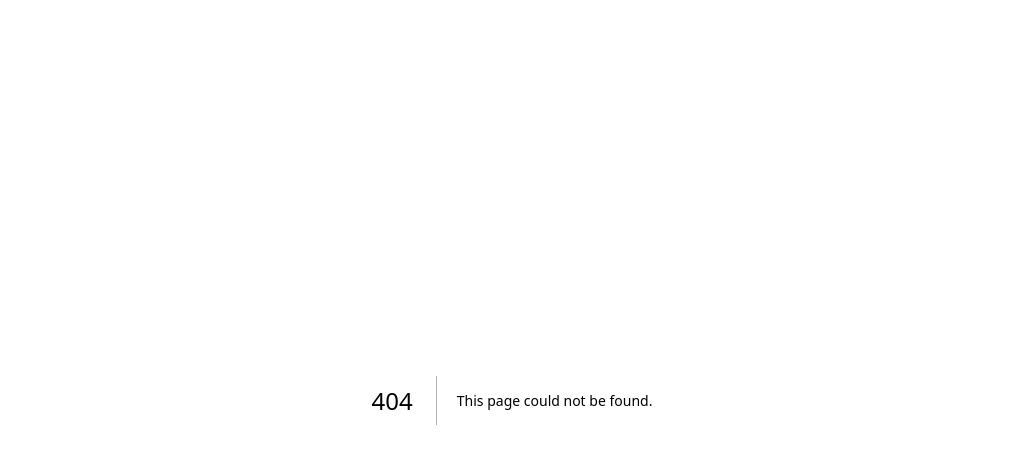
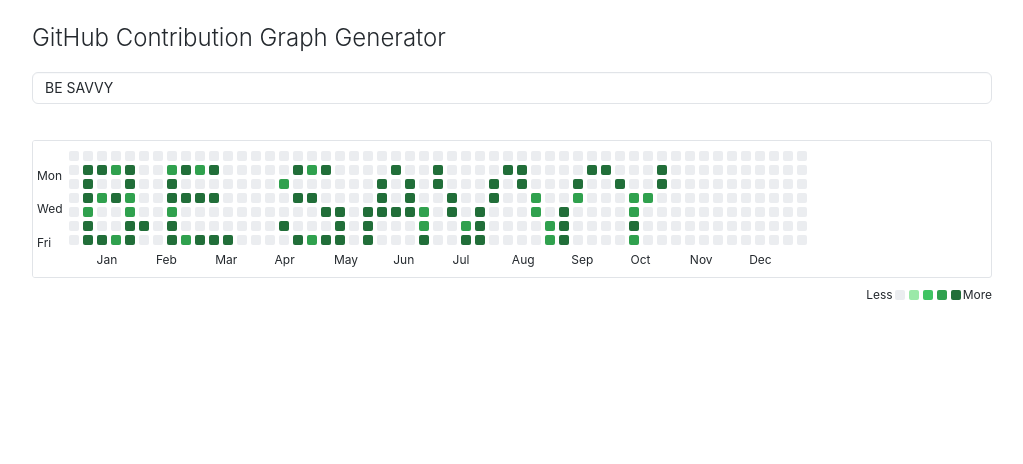
Before and after one commit to cookabc/app-universe, a Next.js app: page /contribution-graph in a window 1280 px wide. Before the commit this address had no page. Shown: the top 464 px of the page, without its empty margins (128-1151 px from the left). Built offline with nearby package versions, Linux system fonts and the light colour scheme.

Commit message:
feat: Add ContributionGraph module and page

```diff
--- /dev/null
+++ b/src/app/contribution-graph/ContributionGraph.module.css
@@ -0,0 +1,126 @@
+.container {
+	max-width: 1000px;
+	margin: 0 auto;
+	padding: 20px;
+	font-family:
+		-apple-system, BlinkMacSystemFont, Segoe UI, Helvetica, Arial, sans-serif, Apple Color Emoji, Segoe UI Emoji;
+	color: #24292e;
+}
+
+.container h1 {
+	font-size: 24px;
+	font-weight: 300;
+	margin-bottom: 16px;
+}
+
+.input {
+	width: 100%;
+	padding: 5px 12px;
+	font-size: 14px;
+	line-height: 20px;
+	color: #24292e;
+	vertical-align: middle;
+	background-color: #ffffff;
+	background-repeat: no-repeat;
+	background-position: right 8px center;
+	border: 1px solid #e1e4e8;
+	border-radius: 6px;
+	outline: none;
+	box-shadow: inset 0 1px 0 rgba(225, 228, 232, 0.2);
+	margin-bottom: 16px;
+}
+
+.graphContainer {
+	margin-top: 20px;
+	overflow-x: auto;
+}
+
+.graph {
+	display: flex;
+	border: 1px solid #e1e4e8;
+	border-radius: 3px;
+	overflow: hidden;
+	margin-bottom: 8px;
+}
+
+.weekdays {
+	display: flex;
+	flex-direction: column;
+	justify-content: space-between;
+	padding: 10px 4px;
+	font-size: 12px;
+	color: #24292e;
+	text-align: left;
+	background-color: #ffffff;
+}
+
+.weekday {
+	height: 15px;
+	line-height: 15px;
+}
+
+.gridAndMonths {
+	display: flex;
+	flex-direction: column;
+	background-color: #ffffff;
+	padding: 8px 0;
+}
+
+.grid {
+	display: flex;
+}
+
+.gridColumn {
+	display: flex;
+	flex-direction: column;
+}
+
+.gridCell {
+	width: 10px;
+	height: 10px;
+	margin: 2px;
+	border-radius: 2px;
+}
+
+.months {
+	display: flex;
+	font-size: 12px;
+	color: #24292e;
+	padding-left: 30px;
+	margin-top: 4px;
+}
+
+.month {
+	width: calc(100% / 12);
+	text-align: left;
+}
+
+.legend {
+	display: flex;
+	align-items: center;
+	justify-content: flex-end;
+	margin-top: 4px;
+	font-size: 12px;
+	color: #24292e;
+}
+
+.legendCell {
+	width: 10px;
+	height: 10px;
+	margin: 0 2px;
+	border-radius: 2px;
+}
+
+@media (max-width: 767px) {
+	.container {
+		padding: 10px;
+	}
+	.gridCell {
+		width: 8px;
+		height: 8px;
+		margin: 1px;
+	}
+	.weekdays {
+		padding-right: 5px;
+	}
+}
--- /dev/null
+++ b/src/app/contribution-graph/page.tsx
@@ -0,0 +1,141 @@
+"use client";
+
+import { useEffect, useRef, useState } from "react";
+import styles from "./ContributionGraph.module.css";
+
+export default function ContributionGraph() {
+	const [inputText, setInputText] = useState<string>("BE SAVVY");
+	const [gridData, setGridData] = useState<number[][]>([]);
+	const canvasRef = useRef<HTMLCanvasElement>(null);
+
+	const handleChange = (e: React.ChangeEvent<HTMLInputElement>) => {
+		const text = e.target.value.slice(0, 10);
+		setInputText(text);
+	};
+
+	useEffect(() => {
+		if (!inputText) {
+			setGridData([]);
+			return;
+		}
+
+		const canvas = canvasRef.current;
+		if (!canvas) return;
+
+		const ctx = canvas.getContext("2d");
+		if (!ctx) return;
+
+		const fontSize = 9;
+		ctx.font = `${fontSize}px Arial`;
+		ctx.textBaseline = "top";
+
+		canvas.width = 60;
+		canvas.height = 12;
+
+		ctx.clearRect(0, 0, canvas.width, canvas.height);
+		ctx.font = `${fontSize}px Arial`;
+		ctx.textBaseline = "top";
+		ctx.fillStyle = "#000000";
+		ctx.fillText(inputText, 0, 0);
+
+		const imageData = ctx.getImageData(0, 0, canvas.width, canvas.height);
+		const data = imageData.data;
+
+		const grid: number[][] = [];
+		const threshold = 100;
+		for (let y = 0; y < 7; y++) {
+			const row: number[] = [];
+			for (let x = 0; x < imageData.width; x++) {
+				const index = (y * imageData.width + x) * 4;
+				const alpha = data[index + 3];
+				row.push(alpha > threshold ? Math.floor(Math.random() * 3) + 3 : 0);
+			}
+			grid.push(row);
+		}
+
+		setGridData(grid);
+	}, [inputText]);
+
+	const colorLevels = ["#ebedf0", "#9be9a8", "#40c463", "#30a14e", "#216e39"];
+	const weekdays = ["", "Mon", "", "Wed", "", "Fri", ""];
+	const months = [
+		"Jan",
+		"Feb",
+		"Mar",
+		"Apr",
+		"May",
+		"Jun",
+		"Jul",
+		"Aug",
+		"Sep",
+		"Oct",
+		"Nov",
+		"Dec",
+	];
+
+	return (
+		<div className={styles.container}>
+			<h1>GitHub Contribution Graph Generator</h1>
+			<input
+				type="text"
+				placeholder="Enter up to 10 characters"
+				value={inputText}
+				onChange={handleChange}
+				className={styles.input}
+			/>
+			<canvas ref={canvasRef} style={{ display: "none" }} />
+			{gridData.length > 0 && (
+				<div className={styles.graphContainer}>
+					<div className={styles.graph}>
+						<div className={styles.weekdays}>
+							{weekdays.map((day, index) => (
+								<div key={`weekday-${index}`} className={styles.weekday}>
+									{day}
+								</div>
+							))}
+						</div>
+						<div className={styles.gridAndMonths}>
+							<div className={styles.grid}>
+								{Array.from({ length: 53 }).map((_, weekIndex) => (
+									<div key={`week-${weekIndex}`} className={styles.gridColumn}>
+										{Array.from({ length: 7 }).map((_, dayIndex) => {
+											const cellValue = gridData[dayIndex]?.[weekIndex] || 0;
+											return (
+												<div
+													key={`cell-${weekIndex}-${dayIndex}`}
+													className={styles.gridCell}
+													style={{
+														backgroundColor:
+															colorLevels[Math.min(cellValue, 4)],
+													}}
+												/>
+											);
+										})}
+									</div>
+								))}
+							</div>
+							<div className={styles.months}>
+								{months.map((month, index) => (
+									<div key={`month-${index}`} className={styles.month}>
+										{month}
+									</div>
+								))}
+							</div>
+						</div>
+					</div>
+					<div className={styles.legend}>
+						<span>Less</span>
+						{colorLevels.map((color, index) => (
+							<div
+								key={`legend-${index}`}
+								className={styles.legendCell}
+								style={{ backgroundColor: color }}
+							/>
+						))}
+						<span>More</span>
+					</div>
+				</div>
+			)}
+		</div>
+	);
+}
```
